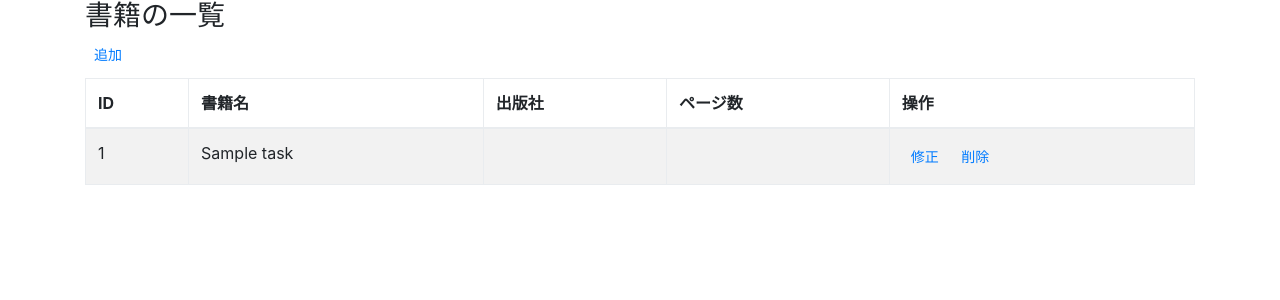
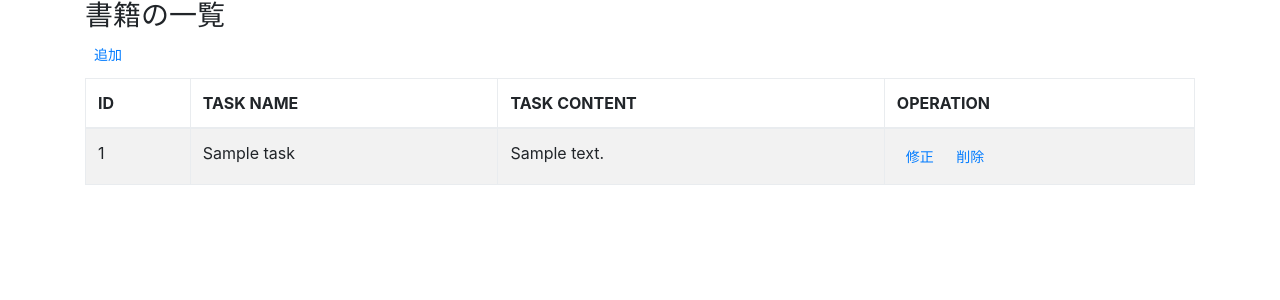
Before and after one commit to SShayashi/todo-list, a Django app: page /cms/task/ in a window 1280 px wide. Shown: the top 300 px of the page. Run offline with Django 3.2, Linux system fonts and the light colour scheme; tables that the repository leaves empty hold one stand-in row (values such as "Sample post"); some libraries are stand-ins or nearby versions.

Commit message:
Fix task list templates

```diff
--- a/cms/templates/cms/task_list.html
+++ b/cms/templates/cms/task_list.html
@@ -17,10 +17,9 @@ table {
       <thead>
         <tr>
           <th>ID</th>
-          <th>書籍名</th>
-          <th>出版社</th>
-          <th>ページ数</th>
-          <th>操作</th>
+          <th>TASK NAME</th>
+          <th>TASK CONTENT</th>
+          <th>OPERATION</th>
         </tr>
       </thead>
       <tbody>
@@ -28,8 +27,7 @@ table {
         <tr>
           <td>{{ task.id }}</td>
           <td>{{ task.name }}</td>
-          <td>{{ task.publisher }}</td>
-          <td>{{ task.page }}</td>
+          <td>{{ task.content }}</td>
           <td>
             <a href="{% url 'cms:task_mod' task_id=task.id %}" class="btn btn-default btn-sm">修正</a>
             <a href="{% url 'cms:task_del' task_id=task.id %}" class="btn btn-default btn-sm">削除</a>
```
